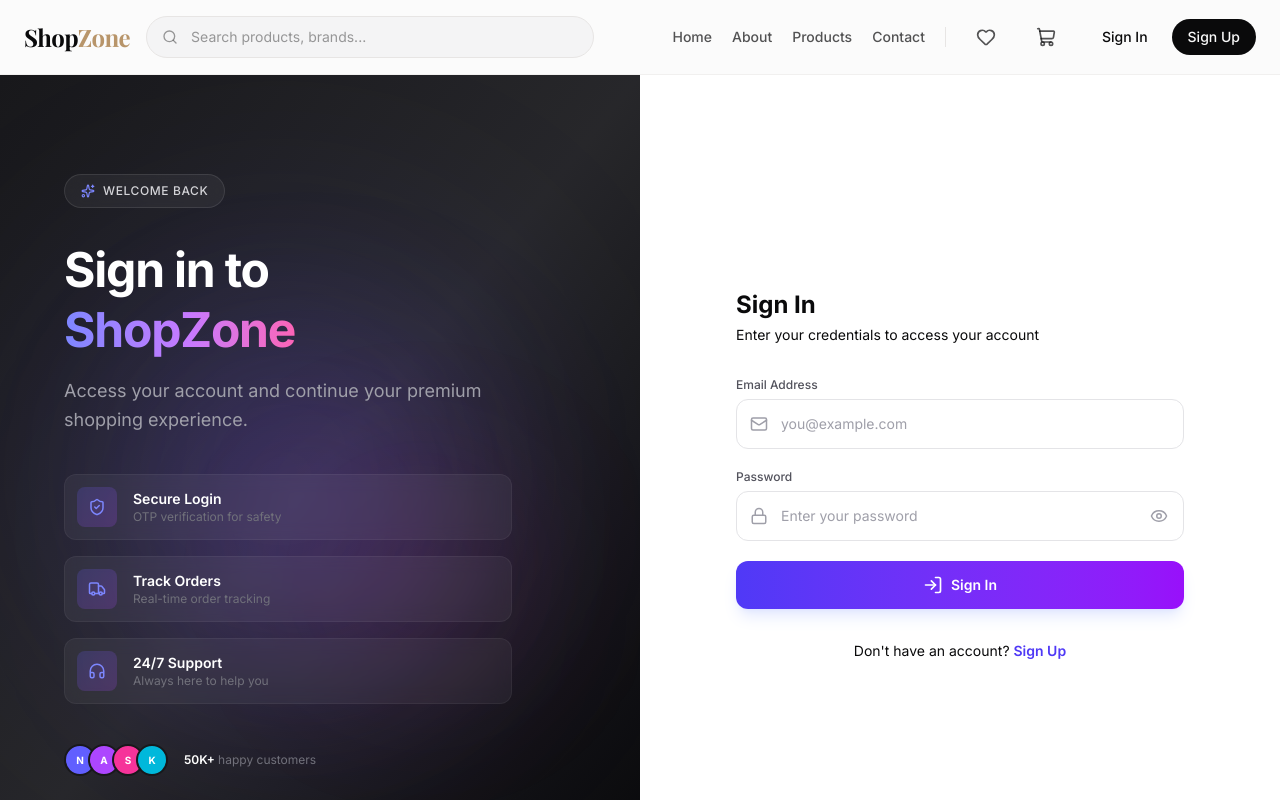
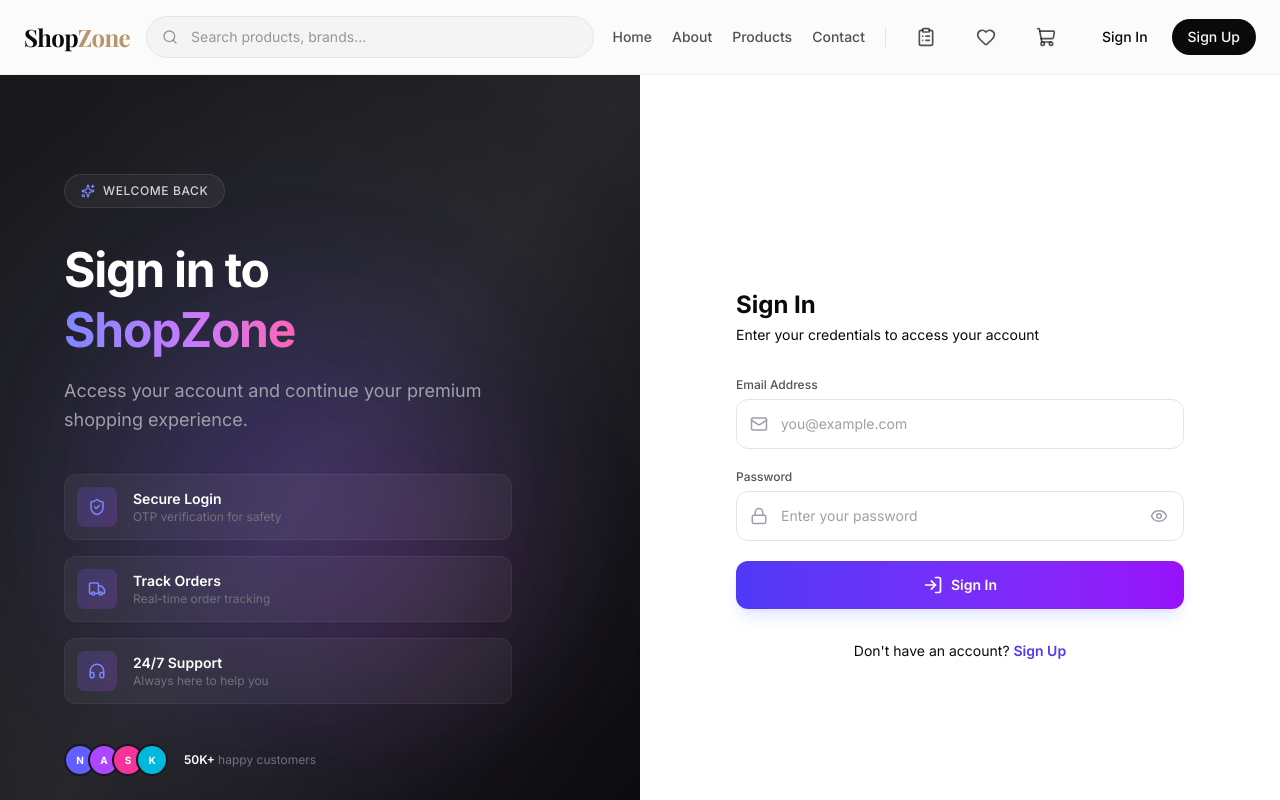
Before and after one commit to naveedmian60/mern-frontend, a React (Vite) app: page /login in a window 1280 px wide. Shown: the top 800 px of the page. Built offline with nearby package versions, Linux system fonts and the light colour scheme.

Commit message:
Added direct My Orders icon button in PC navbar

```diff
--- a/src/components/Navbar.jsx
+++ b/src/components/Navbar.jsx
@@ -1,6 +1,6 @@
 import { useState, useRef, useEffect } from 'react';
 import { Link, useNavigate } from 'react-router-dom';
-import { Search, ShoppingCart, Heart, User, Menu, X, ChevronDown, LogOut, Shield, Mail, Home, Info, Package } from 'lucide-react';
+import { Search, ShoppingCart, Heart, User, Menu, X, ChevronDown, LogOut, Shield, Mail, Home, Info, Package, ClipboardList } from 'lucide-react';
 import { useStore } from '../context/StoreContext';
 
 export default function Navbar() {
@@ -88,6 +88,11 @@ export default function Navbar() {
 
           <div className="h-5 w-px bg-line"></div>
 
+          {/* My Orders Direct Icon Button */}
+          <Link to="/my-orders" className="relative flex h-10 w-10 items-center justify-center rounded-full transition-all hover:bg-paper-soft" title="My Orders">
+            <ClipboardList className="h-5 w-5 text-ink/70" />
+          </Link>
+
           <Link to="/wishlist" className="relative flex h-10 w-10 items-center justify-center rounded-full transition-all hover:bg-paper-soft">
             <Heart className="h-5 w-5 text-ink/70" />
             {wishlist.length > 0 && (
@@ -131,9 +136,8 @@ export default function Navbar() {
                     <Link to="/profile" onClick={() => setProfileOpen(false)} className="flex items-center gap-2.5 rounded-xl px-3 py-2.5 text-sm text-ink transition-colors hover:bg-paper-soft">
                       <User className="h-4 w-4 text-ink/50" /> My Profile
                     </Link>
-                    {/* My Orders Link Added in Desktop Dropdown */}
                     <Link to="/my-orders" onClick={() => setProfileOpen(false)} className="flex items-center gap-2.5 rounded-xl px-3 py-2.5 text-sm text-ink transition-colors hover:bg-paper-soft">
-                      <Package className="h-4 w-4 text-ink/50" /> My Orders
+                      <ClipboardList className="h-4 w-4 text-ink/50" /> My Orders
                     </Link>
                     <Link to="/wishlist" onClick={() => setProfileOpen(false)} className="flex items-center gap-2.5 rounded-xl px-3 py-2.5 text-sm text-ink transition-colors hover:bg-paper-soft">
                       <Heart className="h-4 w-4 text-ink/50" /> Wishlist ({wishlist.length})
@@ -218,9 +222,8 @@ export default function Navbar() {
               <span className="flex-1">Wishlist</span>
               {wishlist.length > 0 && <span className="bg-red-500 text-white text-xs px-2 py-0.5 rounded-full">{wishlist.length}</span>}
             </Link>
-            {/* My Orders Link Added in Mobile Menu */}
             <Link to="/my-orders" onClick={() => setMobileOpen(false)} className={linkClass}>
-              <Package className="h-5 w-5 text-ink/60" /> My Orders
+              <ClipboardList className="h-5 w-5 text-ink/60" /> My Orders
             </Link>
             <Link to="/profile" onClick={() => setMobileOpen(false)} className={linkClass}>
               <User className="h-5 w-5 text-ink/60" /> Profile
```
